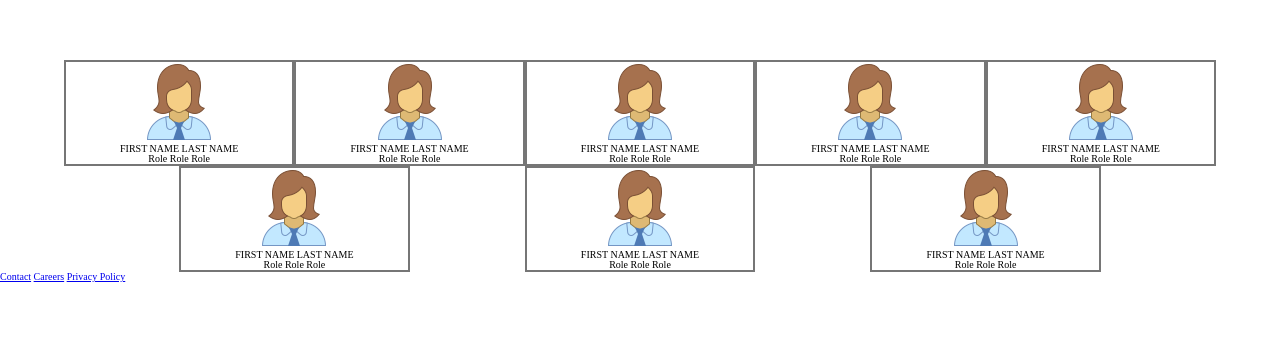
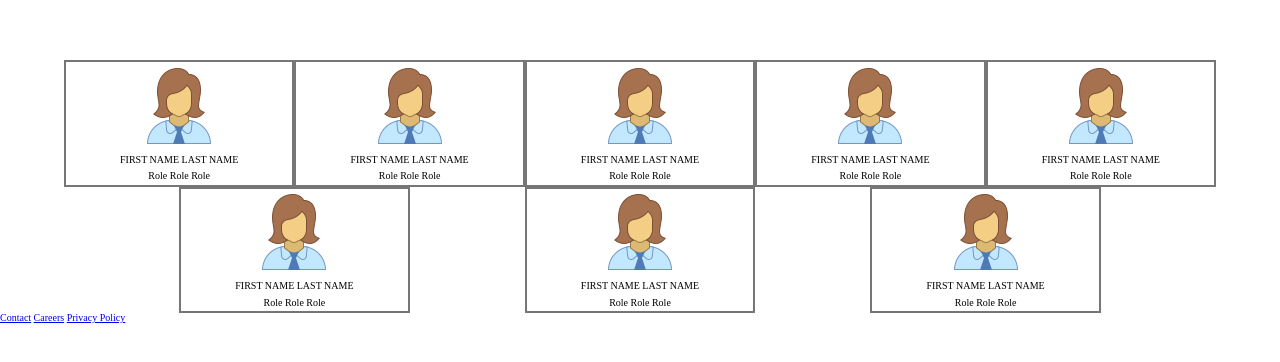
Before and after one commit to AirBnB-Optimal-Price-1-LS/Web-UI-Nicho, a plain HTML site: page aboutUs.html in a window 1280 px wide. Shown: the part 180-542 px from the top of the page. Drawn offline with Linux system fonts and the light colour scheme.

Commit message:
tweaks to preliminary design of the about us page.

```diff
--- a/less/aboutUs.less
+++ b/less/aboutUs.less
@@ -19,9 +19,14 @@
     .teamMember{
         display: flex;
         flex-direction: column;
-        justify-content: space-between;
+        justify-content: space-around;
         align-items: center;
         width: 20%;
         border: 2px @airBNB-lightGray solid;
+
+        div {
+            margin-top: 1.5%;
+            margin-bottom: 1.5%;
+        }
     }
 }
```
Also changed, not shown: css/index.css.
